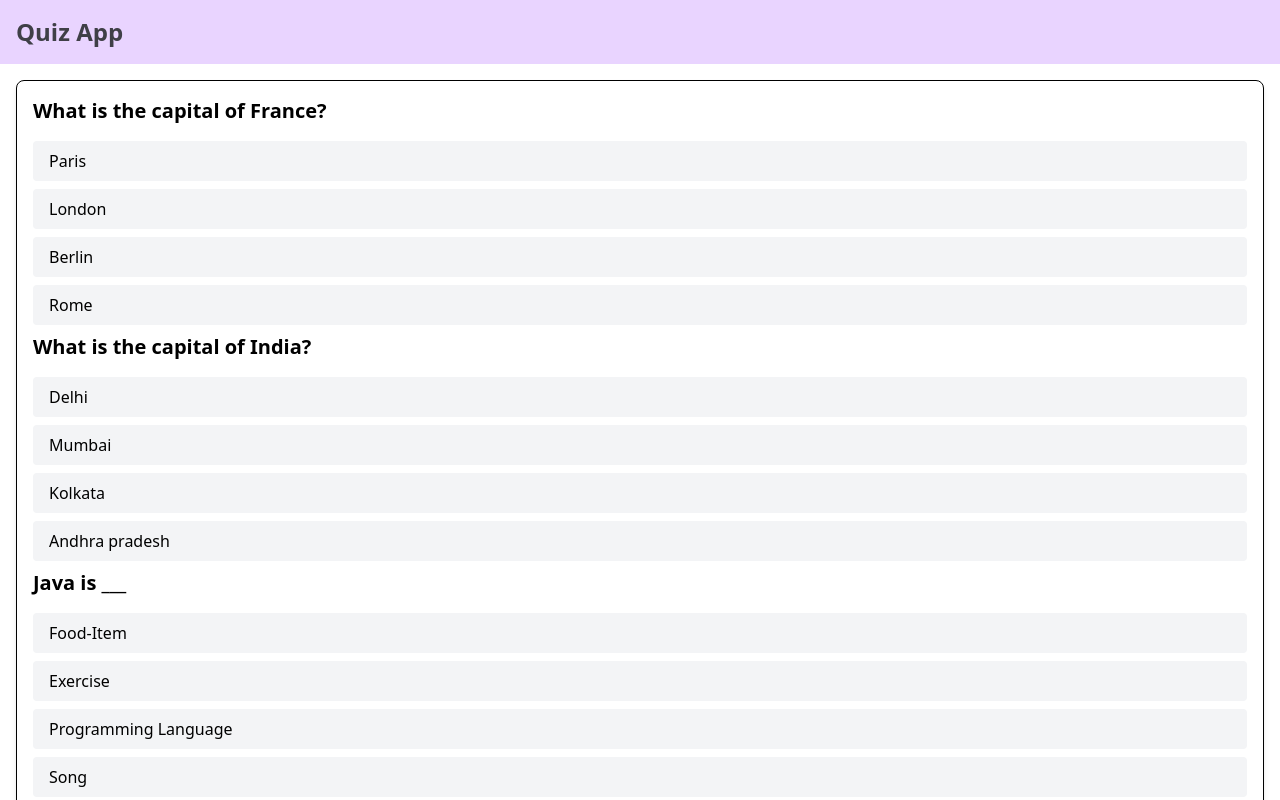
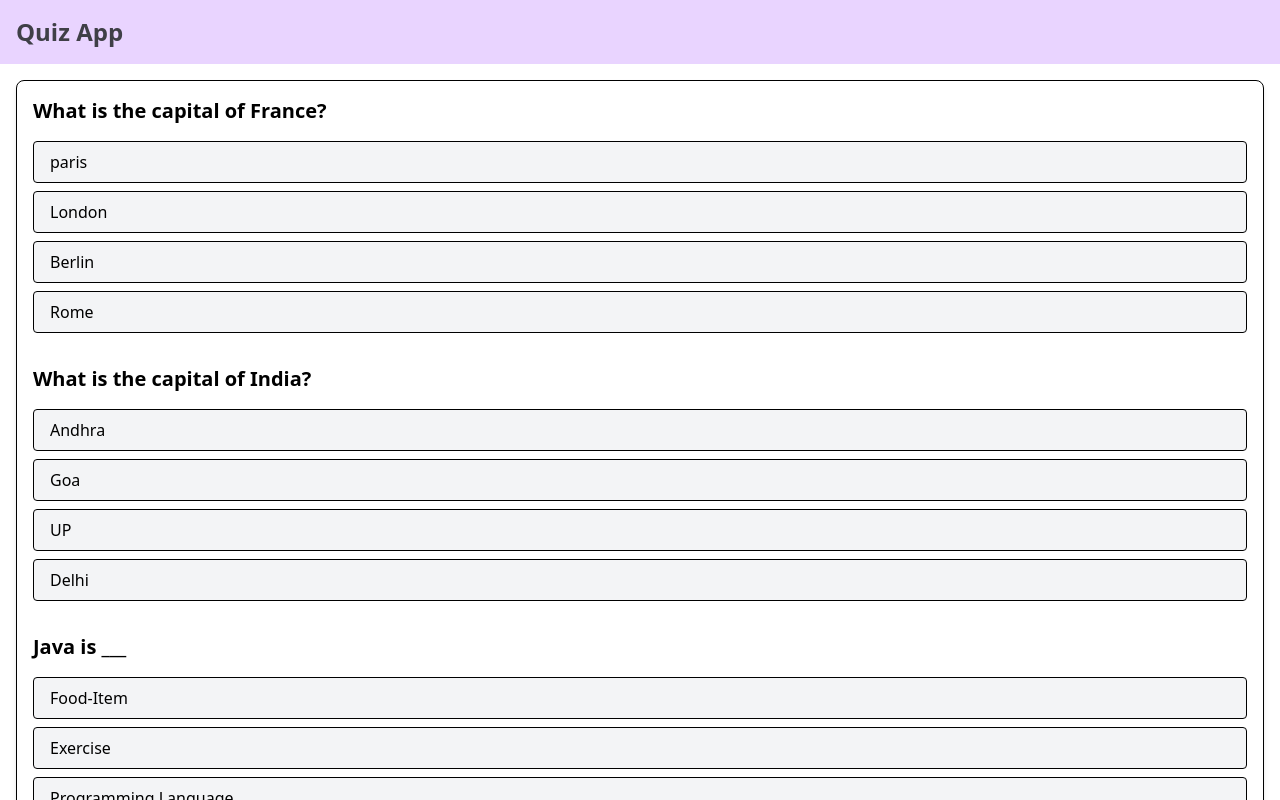
Before and after one commit to nadeemshaikk/react-quiz-app, a React (Vite) app: page / in a window 1280 px wide. Shown: the top 800 px of the page. Built offline with nearby package versions, Linux system fonts and the light colour scheme.

Commit message:
Updated Components and Validate MCQS

```diff
--- a/src/components/Option.jsx
+++ b/src/components/Option.jsx
@@ -1,6 +1,18 @@
-function Option({ text }) {
+function Option({ text, isSelected, onClick, showResult, isCorrect }) {
+    const baseStyle = "w-full text-left px-4 py-2 rounded cursor-pointer border"
+    const selectedStyle = isSelected ? "bg-blue-100 border-blue-500" : "bg-gray-100 hover:bg-gray-200"
+
+    let resultStyle = ""
+    if (showResult) {
+      if (isSelected && isCorrect) resultStyle = "bg-green-200 border-green-500"
+      else if (isSelected && !isCorrect) resultStyle = "bg-red-200 border-red-500"
+    }
+
     return (
-      <button className="w-full text-left px-4 py-2 bg-gray-100 hover:bg-purple-200 rounded">
+      <button
+        onClick={onClick}
+        className={`${baseStyle} ${selectedStyle} ${resultStyle}`}
+      >
         {text}
       </button>
     )
--- a/src/components/Question.jsx
+++ b/src/components/Question.jsx
@@ -1,29 +1,82 @@
+import { useState } from 'react'
 import Option from './Option'
 
+const questions = [
+    {
+        id:1,
+        question: 'What is the capital of France?',
+        options: ['paris', 'London', 'Berlin', 'Rome'],
+        answer: 'paris',
+    },
+    {
+        id:2,
+        question: "What is the capital of India?",
+        options: ['Andhra', 'Goa', 'UP', 'Delhi'],
+        answer: 'Delhi',
+    },
+    {
+        id: 3,
+        question: 'Java is ___',
+        options: ['Food-Item', 'Exercise', 'Programming Language', 'Song'],
+        answer: 'Programming Language',
+      },
+]
 function Question() {
+    const [selectedAnswers, setSelectedAnswers] = useState({})
+    const [showResults, setShowResults] = useState(false)
+
+    const handleSelect = (questionId, option) => {
+        setSelectedAnswers((prev) => ({
+            ...prev,
+            [questionId]: option,
+        }))
+    }
+    const handleSubmit = () =>{
+        setShowResults(true)
+    }
+
     return (
-    <div className="p-4 border rounded-lg shadow-md">
-      <h2 className="text-xl font-semibold mb-4">What is the capital of France?</h2>
+        <div className="p-4 border rounded-lg shadow-md space-y-8">
+          {questions.map((q) => (
+            <div key={q.id}>
+              <h2 className="text-xl font-semibold mb-4">{q.question}</h2>
               <div className="space-y-2">
-        <Option text="Paris" />
-        <Option text="London" />
-        <Option text="Berlin" />
-        <Option text="Rome" />
-        <h2 className="text-xl font-semibold mb-4">What is the capital of India?</h2>
-      <div className="space-y-2">
-        <Option text="Delhi" />
-        <Option text="Mumbai" />
-        <Option text="Kolkata" />
-        <Option text="Andhra pradesh" />
-      </div>
-      <h2 className="text-xl font-semibold mb-4">Java is ___</h2>
-      <div className="space-y-2">
-        <Option text="Food-Item" />
-        <Option text="Exercise" />
-        <Option text="Programming Language" />
-        <Option text="Song" />
+                {q.options.map((option) => {
+                  const isSelected = selectedAnswers[q.id] === option
+                  const isCorrect = q.answer === option
+
+                  return (
+                    <Option
+                      key={option}
+                      text={option}
+                      isSelected={isSelected}
+                      onClick={() => handleSelect(q.id, option)}
+                      showResult={showResults}
+                      isCorrect={isCorrect}
+                    />
+                  )
+                })}
+                {showResults && (
+                  <p className="mt-2 text-sm">
+                    {selectedAnswers[q.id] === q.answer ? (
+                      <span className="text-green-600">✅ Correct</span>
+                    ) : (
+                      <span className="text-red-600">❌ Wrong (Correct: {q.answer})</span>
+                    )}
+                  </p>
+                )}
               </div>
             </div>
+          ))}
+
+          {!showResults && (
+            <button
+              onClick={handleSubmit}
+              className="mt-4 bg-blue-600 text-white px-6 py-2 rounded hover:bg-blue-700"
+            >
+              Submit
+            </button>
+          )}
         </div>
       )
     }
```
Lines whose indentation alone changed are shown as unchanged.
